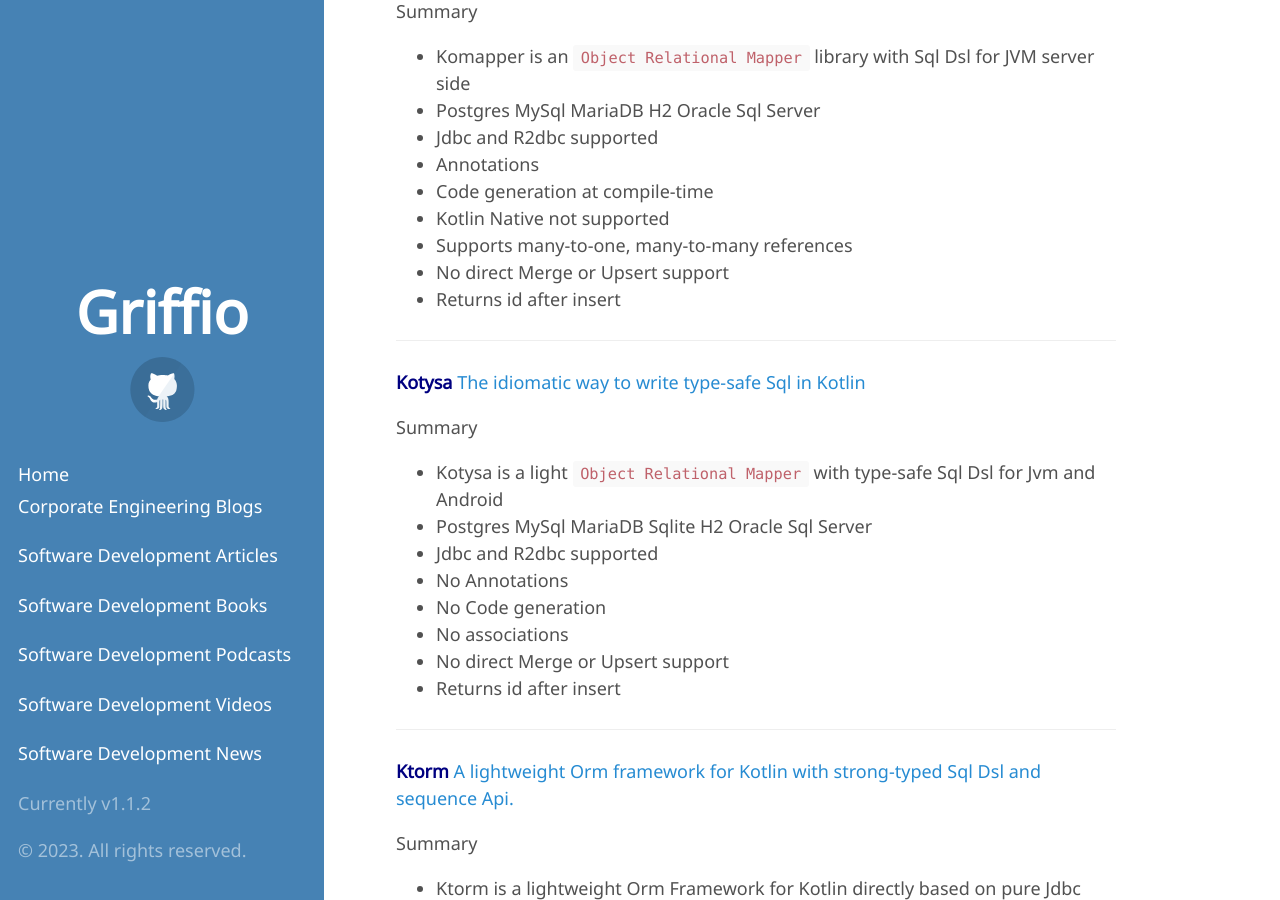
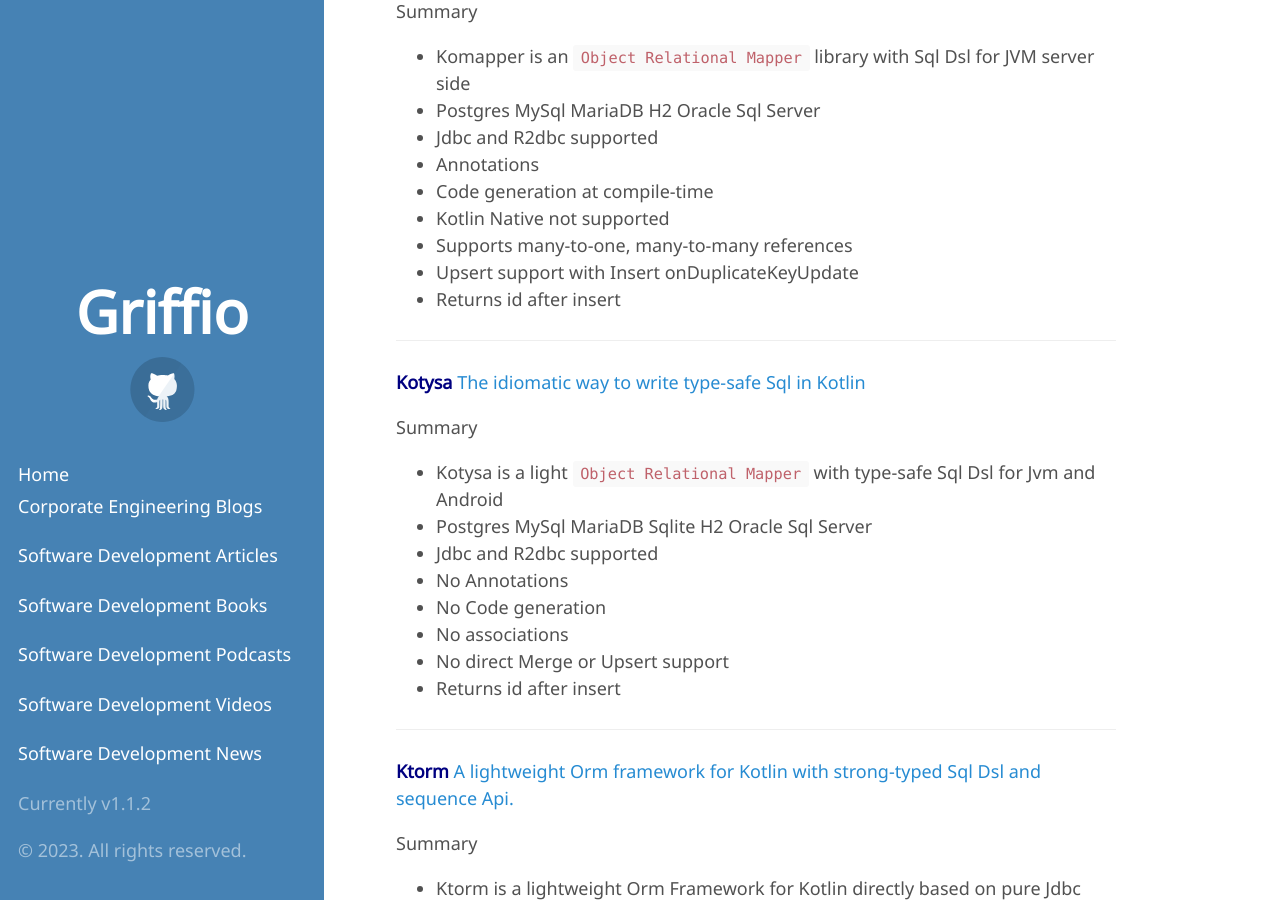
Before and after one commit to griffio/griffio.github.io, a Jekyll site: the page built from _posts/2023-04-20-More-Kotlin-Sql-Persistence-Comparision.md, in a window 1280 px wide and 900 px high, scrolled down 2703 px. Built offline with Jekyll 4.4.1, drawn with Linux system fonts in a browser that asks for light colours; some web fonts are replaced.

```diff
--- a/_posts/2023-04-20-More-Kotlin-Sql-Persistence-Comparision.md
+++ b/_posts/2023-04-20-More-Kotlin-Sql-Persistence-Comparision.md
@@ -91,7 +91,7 @@
 * Code generation at compile-time
 * Kotlin Native not supported
 * Supports many-to-one, many-to-many references
-* No direct Merge or Upsert support
+* Upsert support with Insert onDuplicateKeyUpdate
 * Returns id after insert
 
 ---
```
